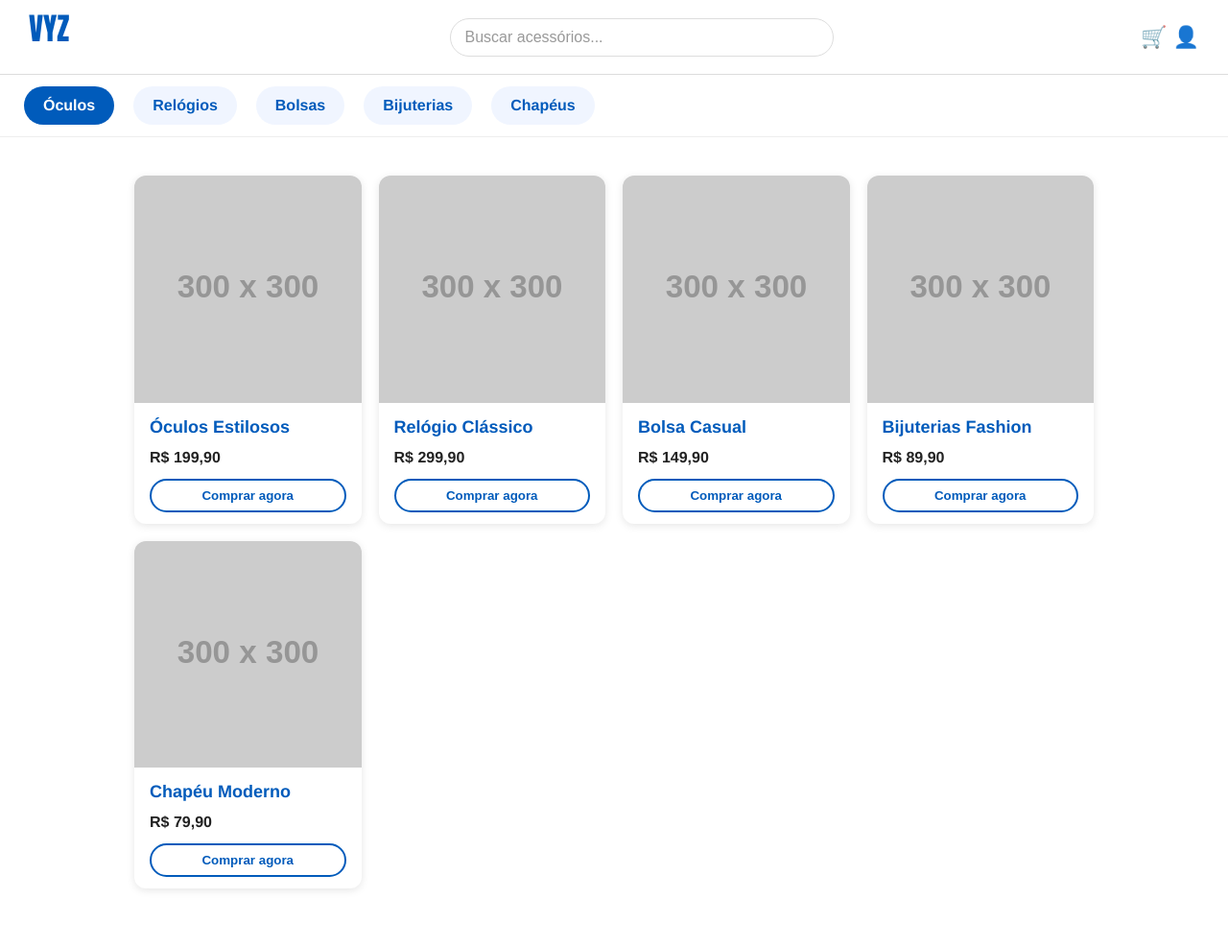
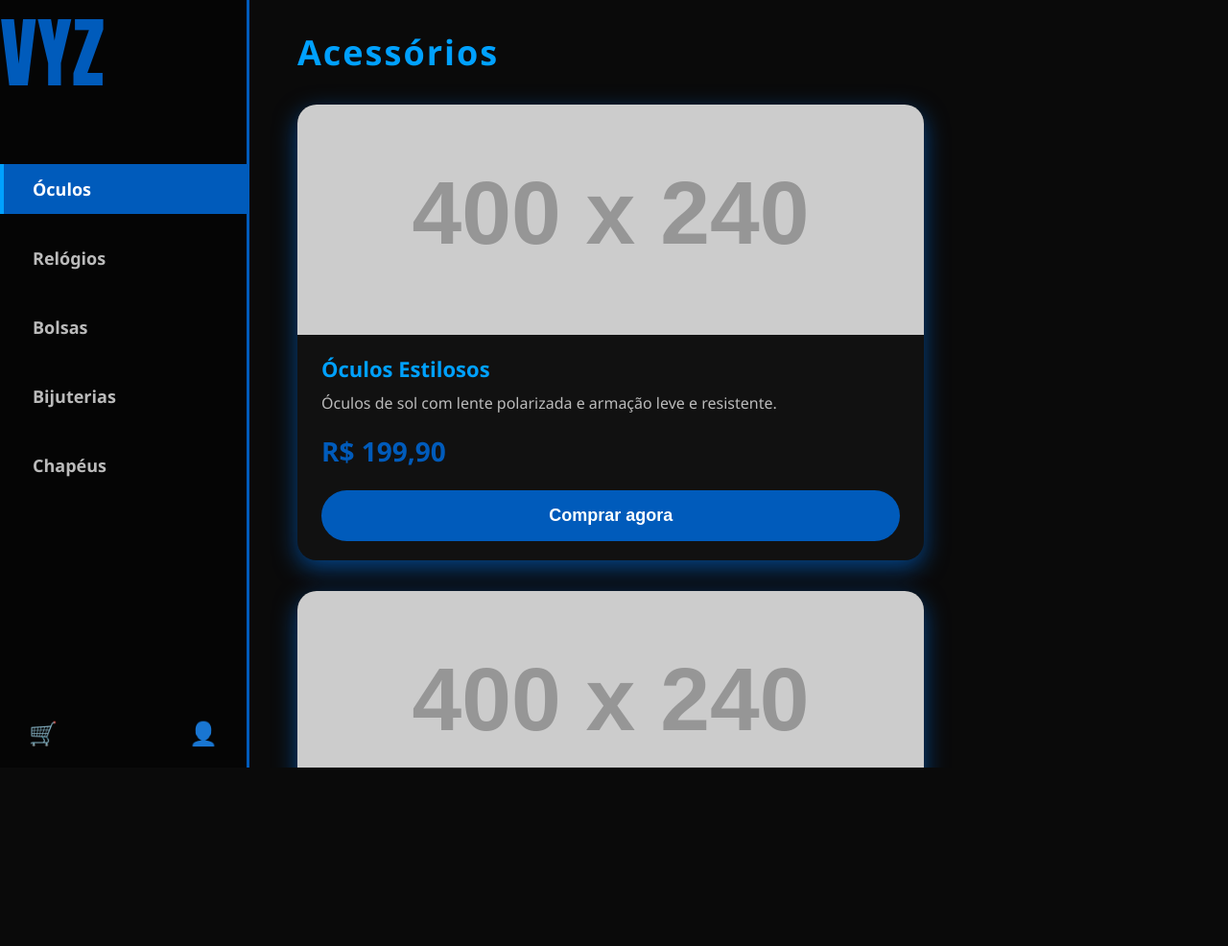
Before and after one commit to zyy077/vyz, a plain HTML site: page acessorios.html in a window 1280 px wide. Shown: the whole page at 96% size. After the commit the page ends 800 px from the top, so only its background shows below. Drawn offline with Linux system fonts and the light colour scheme; placeholder pictures from the web are drawn by us.

Commit message:
Atualizar site

```diff
--- a/acessorios.html
+++ b/acessorios.html
@@ -5,17 +5,15 @@
 <meta name="viewport" content="width=device-width, initial-scale=1" />
 <title>VYZ - Acessórios</title>
 <style>
-  /* Reset básico */
+  /* Reset */
   * {
-    margin: 0;
-    padding: 0;
-    box-sizing: border-box;
+    margin: 0; padding: 0; box-sizing: border-box;
   }
-  body {
-    background-color: #fff;
-    color: #222;
-    font-family: 'Helvetica Neue', Helvetica, Arial, sans-serif;
-    line-height: 1.5;
+  body, html {
+    height: 100%;
+    font-family: 'Segoe UI', Tahoma, Geneva, Verdana, sans-serif;
+    background-color: #0a0a0a;
+    color: #eee;
   }
   a {
     color: #005bbb;
@@ -24,226 +22,285 @@
   a:hover {
     text-decoration: underline;
   }
-  header {
-    background: #fff;
-    border-bottom: 1px solid #ddd;
-    padding: 15px 30px;
+  /* Layout flex */
+  .container {
     display: flex;
-    align-items: center;
-    justify-content: space-between;
+    height: 100vh;
   }
-  .logo svg text {
+  /* Sidebar lateral */
+  nav.sidebar {
+    width: 260px;
+    background: #050505;
+    border-right: 3px solid #005bbb;
+    display: flex;
+    flex-direction: column;
+    padding: 20px 0;
+    position: fixed;
+    height: 100%;
+  }
+  nav.sidebar .logo {
+    text-align: center;
+    margin-bottom: 40px;
+  }
+  nav.sidebar .logo svg text {
     fill: #005bbb;
+    font-weight: 900;
+    font-size: 48px;
+    font-family: 'Impact', sans-serif;
+    user-select: none;
+  }
+  nav.sidebar ul {
+    list-style: none;
+    flex-grow: 1;
+  }
+  nav.sidebar ul li {
+    margin: 20px 0;
+  }
+  nav.sidebar ul li a {
+    display: block;
+    padding: 14px 30px;
+    font-size: 18px;
     font-weight: 700;
+    color: #bbb;
+    border-left: 4px solid transparent;
+    transition: background 0.3s, border-color 0.3s, color 0.3s;
   }
-  .logo svg {
-    height: 40px;
-  }
-  .search-bar {
-    flex: 1;
-    max-width: 400px;
-    margin: 0 30px;
-  }
-  .search-bar input {
-    width: 100%;
-    padding: 10px 14px;
-    font-size: 16px;
-    border-radius: 25px;
-    border: 1px solid #ddd;
-    color: #222;
-    transition: border-color 0.3s ease;
-  }
-  .search-bar input::placeholder {
-    color: #999;
-  }
-  .search-bar input:focus {
-    outline: none;
-    border-color: #005bbb;
-  }
-  .icons {
-    font-size: 22px;
-    color: #005bbb;
+  nav.sidebar ul li a:hover,
+  nav.sidebar ul li a.active {
+    background: #005bbb;
+    color: #fff;
+    border-left: 4px solid #00a1ff;
     cursor: pointer;
   }
-  /* Navegação categorias */
-  .categories {
+  nav.sidebar .bottom-icons {
+    padding: 0 30px;
     display: flex;
-    overflow-x: auto;
-    padding: 12px 25px;
-    gap: 20px;
-    background-color: #fff;
-    border-bottom: 1px solid #eee;
-  }
-  .categories::-webkit-scrollbar {
-    display: none;
-  }
-  .category {
-    flex: 0 0 auto;
-    padding: 8px 20px;
-    background-color: #f0f5ff;
-    border-radius: 20px;
-    cursor: pointer;
+    justify-content: space-between;
+    font-size: 24px;
     color: #005bbb;
-    font-weight: 600;
-    transition: background-color 0.3s;
-    white-space: nowrap;
     user-select: none;
   }
-  .category:hover, .category.active {
-    background-color: #005bbb;
-    color: #fff;
+  nav.sidebar .bottom-icons:hover {
+    color: #00a1ff;
+    cursor: pointer;
   }
-  /* Grid de produtos tipo Instagram */
-  main.products {
-    max-width: 1000px;
-    margin: 40px auto 60px;
+  /* Main content */
+  main.content {
+    margin-left: 260px;
+    padding: 30px 50px;
+    overflow-y: auto;
+    height: 100vh;
+  }
+  main.content h1 {
+    font-size: 36px;
+    margin-bottom: 30px;
+    color: #00a1ff;
+    font-weight: 900;
+    letter-spacing: 2px;
+  }
+  /* Grid de produtos */
+  .product-grid {
     display: grid;
-    grid-template-columns: repeat(auto-fill, minmax(220px, 1fr));
-    gap: 18px;
+    grid-template-columns: repeat(auto-fill,minmax(320px,1fr));
+    gap: 32px;
   }
-  article.product {
-    background: #fff;
-    border-radius: 12px;
+  article.product-card {
+    background: #111;
+    border-radius: 20px;
     overflow: hidden;
-    box-shadow: 0 2px 8px rgb(0 0 0 / 0.1);
+    box-shadow: 0 8px 25px rgba(0, 91, 187, 0.7);
     display: flex;
     flex-direction: column;
-    cursor: pointer;
-    transition: box-shadow 0.3s ease;
+    transition: transform 0.3s ease, box-shadow 0.3s ease;
   }
-  article.product:hover {
-    box-shadow: 0 6px 20px rgb(0 0 0 / 0.2);
+  article.product-card:hover {
+    transform: translateY(-15px);
+    box-shadow: 0 14px 40px rgba(0, 161, 255, 0.9);
   }
-  article.product img {
+  article.product-card img {
     width: 100%;
-    aspect-ratio: 1 / 1;
+    height: 240px;
     object-fit: cover;
   }
   .product-info {
-    padding: 12px 16px;
+    padding: 20px 25px;
+    flex-grow: 1;
     display: flex;
     flex-direction: column;
+    justify-content: space-between;
   }
   .product-title {
-    font-size: 18px;
-    font-weight: 700;
-    color: #005bbb;
-    margin-bottom: 6px;
+    font-size: 22px;
+    font-weight: 900;
+    margin-bottom: 10px;
+    color: #00a1ff;
+  }
+  .product-desc {
+    font-size: 16px;
+    color: #bbb;
+    margin-bottom: 20px;
+    flex-grow: 1;
   }
   .product-price {
-    font-size: 16px;
-    font-weight: 600;
-    color: #222;
-    margin-bottom: 10px;
+    font-size: 28px;
+    font-weight: 900;
+    color: #005bbb;
+    margin-bottom: 22px;
   }
-  .buy-btn {
-    background-color: transparent;
-    border: 2px solid #005bbb;
-    color: #005bbb;
-    padding: 8px 0;
-    font-weight: 700;
-    border-radius: 25px;
+  .btn-buy {
+    background-color: #005bbb;
+    color: white;
+    font-weight: 900;
+    padding: 16px 0;
+    border: none;
+    border-radius: 40px;
+    font-size: 18px;
     cursor: pointer;
     text-align: center;
-    transition: background-color 0.3s ease, color 0.3s ease;
+    transition: background-color 0.3s ease;
   }
-  .buy-btn:hover {
+  .btn-buy:hover {
+    background-color: #00a1ff;
+  }
+  /* Scrollbar customizada para o main */
+  main.content::-webkit-scrollbar {
+    width: 8px;
+  }
+  main.content::-webkit-scrollbar-track {
+    background: #111;
+  }
+  main.content::-webkit-scrollbar-thumb {
     background-color: #005bbb;
+    border-radius: 4px;
+  }
+  /* Responsividade */
+  @media (max-width: 900px) {
+    nav.sidebar {
+      width: 70px;
+      padding: 20px 0;
+    }
+    nav.sidebar .logo {
+      margin-bottom: 20px;
+    }
+    nav.sidebar .logo svg text {
+      font-size: 30px;
+    }
+    nav.sidebar ul li a {
+      padding: 14px 12px;
+      font-size: 0;
+      border: none;
+    }
+    nav.sidebar ul li a:hover,
+    nav.sidebar ul li a.active {
+      background: #005bbb;
       color: #fff;
+      border-left: none;
     }
-  /* Responsivo */
-  @media (max-width: 768px) {
-    main.products {
-      grid-template-columns: repeat(auto-fill, minmax(150px, 1fr));
-      gap: 14px;
-      margin: 30px 15px 50px;
+    nav.sidebar ul li a::before {
+      content: attr(data-icon);
+      font-size: 22px;
+      display: block;
+      text-align: center;
+      color: inherit;
     }
-    .product-title {
-      font-size: 16px;
+    nav.sidebar .bottom-icons {
+      font-size: 20px;
+      justify-content: center;
+      gap: 20px;
     }
-    .product-price {
-      font-size: 14px;
+    main.content {
+      margin-left: 70px;
+      padding: 20px 25px;
     }
-    .buy-btn {
-      font-size: 14px;
-      padding: 6px 0;
+    main.content h1 {
+      font-size: 28px;
+    }
+    .product-grid {
+      grid-template-columns: repeat(auto-fill,minmax(260px,1fr));
+      gap: 24px;
     }
   }
 </style>
 </head>
 <body>
+<div class="container">
 
-<header>
+  <nav class="sidebar">
     <div class="logo">
       <svg viewBox="0 0 150 50" xmlns="http://www.w3.org/2000/svg" role="img" aria-label="Logo VYZ">
-      <text x="0" y="35" font-family="Impact, sans-serif" font-size="40" fill="#005bbb">VYZ</text>
+        <text x="0" y="40" font-family="Impact, sans-serif" font-size="48">VYZ</text>
       </svg>
     </div>
-  <div class="search-bar">
-    <input type="text" placeholder="Buscar acessórios..." />
+    <ul>
+      <li><a href="#" class="active" data-icon="🕶️">Óculos</a></li>
+      <li><a href="#" data-icon="⌚">Relógios</a></li>
+      <li><a href="#" data-icon="👜">Bolsas</a></li>
+      <li><a href="#" data-icon="💍">Bijuterias</a></li>
+      <li><a href="#" data-icon="🎩">Chapéus</a></li>
+    </ul>
+    <div class="bottom-icons">
+      <div title="Carrinho">🛒</div>
+      <div title="Perfil">👤</div>
     </div>
-  <div class="icons">
-    🛒
-    👤
-  </div>
-</header>
+  </nav>
 
-<div class="categories">
-  <div class="category active">Óculos</div>
-  <div class="category">Relógios</div>
-  <div class="category">Bolsas</div>
-  <div class="category">Bijuterias</div>
-  <div class="category">Chapéus</div>
-</div>
+  <main class="content">
+    <h1>Acessórios</h1>
+    <div class="product-grid">
 
-<main class="products">
-
-  <article class="product" tabindex="0">
-    <img src="https://via.placeholder.com/300?text=%C3%93culos+Estilosos" alt="Óculos Estilosos" />
+      <article class="product-card" tabindex="0">
+        <img src="https://via.placeholder.com/400x240?text=%C3%93culos+Estilosos" alt="Óculos Estilosos" />
         <div class="product-info">
           <div class="product-title">Óculos Estilosos</div>
+          <div class="product-desc">Óculos de sol com lente polarizada e armação leve e resistente.</div>
           <div class="product-price">R$ 199,90</div>
-      <button class="buy-btn">Comprar agora</button>
+          <button class="btn-buy">Comprar agora</button>
         </div>
       </article>
 
-  <article class="product" tabindex="0">
-    <img src="https://via.placeholder.com/300?text=Rel%C3%B3gio+Cl%C3%A1ssico" alt="Relógio Clássico" />
+      <article class="product-card" tabindex="0">
+        <img src="https://via.placeholder.com/400x240?text=Rel%C3%B3gio+Cl%C3%A1ssico" alt="Relógio Clássico" />
         <div class="product-info">
           <div class="product-title">Relógio Clássico</div>
+          <div class="product-desc">Relógio analógico com pulseira de couro legítimo e resistência à água.</div>
           <div class="product-price">R$ 299,90</div>
-      <button class="buy-btn">Comprar agora</button>
+          <button class="btn-buy">Comprar agora</button>
         </div>
       </article>
 
-  <article class="product" tabindex="0">
-    <img src="https://via.placeholder.com/300?text=Bolsa+Casual" alt="Bolsa Casual" />
+      <article class="product-card" tabindex="0">
+        <img src="https://via.placeholder.com/400x240?text=Bolsa+Casual" alt="Bolsa Casual" />
         <div class="product-info">
           <div class="product-title">Bolsa Casual</div>
+          <div class="product-desc">Bolsa resistente para o dia a dia, com vários compartimentos e design moderno.</div>
           <div class="product-price">R$ 149,90</div>
-      <button class="buy-btn">Comprar agora</button>
+          <button class="btn-buy">Comprar agora</button>
         </div>
       </article>
 
-  <article class="product" tabindex="0">
-    <img src="https://via.placeholder.com/300?text=Bijuterias+Fashion" alt="Bijuterias Fashion" />
+      <article class="product-card" tabindex="0">
+        <img src="https://via.placeholder.com/400x240?text=Bijuterias+Fashion" alt="Bijuterias Fashion" />
         <div class="product-info">
           <div class="product-title">Bijuterias Fashion</div>
+          <div class="product-desc">Conjunto de colares e pulseiras delicados, perfeitos para qualquer ocasião.</div>
           <div class="product-price">R$ 89,90</div>
-      <button class="buy-btn">Comprar agora</button>
+          <button class="btn-buy">Comprar agora</button>
         </div>
       </article>
 
-  <article class="product" tabindex="0">
-    <img src="https://via.placeholder.com/300?text=Chapeu+Moderno" alt="Chapéu Moderno" />
+      <article class="product-card" tabindex="0">
+        <img src="https://via.placeholder.com/400x240?text=Chapeu+Moderno" alt="Chapéu Moderno" />
         <div class="product-info">
           <div class="product-title">Chapéu Moderno</div>
+          <div class="product-desc">Chapéu estiloso para complementar seu look com um toque urbano.</div>
           <div class="product-price">R$ 79,90</div>
-      <button class="buy-btn">Comprar agora</button>
+          <button class="btn-buy">Comprar agora</button>
         </div>
       </article>
 
+    </div>
   </main>
 
+</div>
 </body>
 </html>
```
Lines whose indentation alone changed are shown as unchanged.
